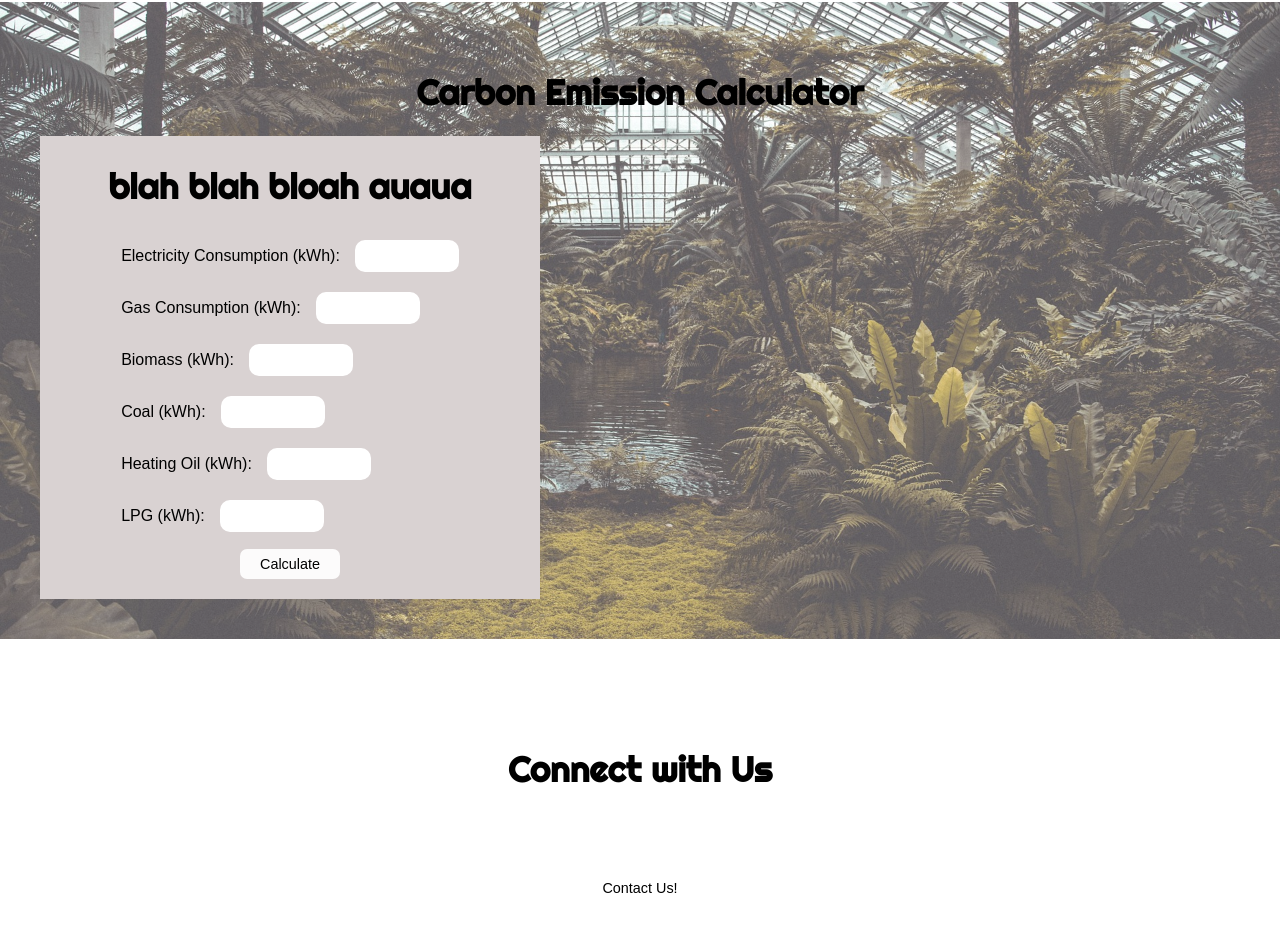
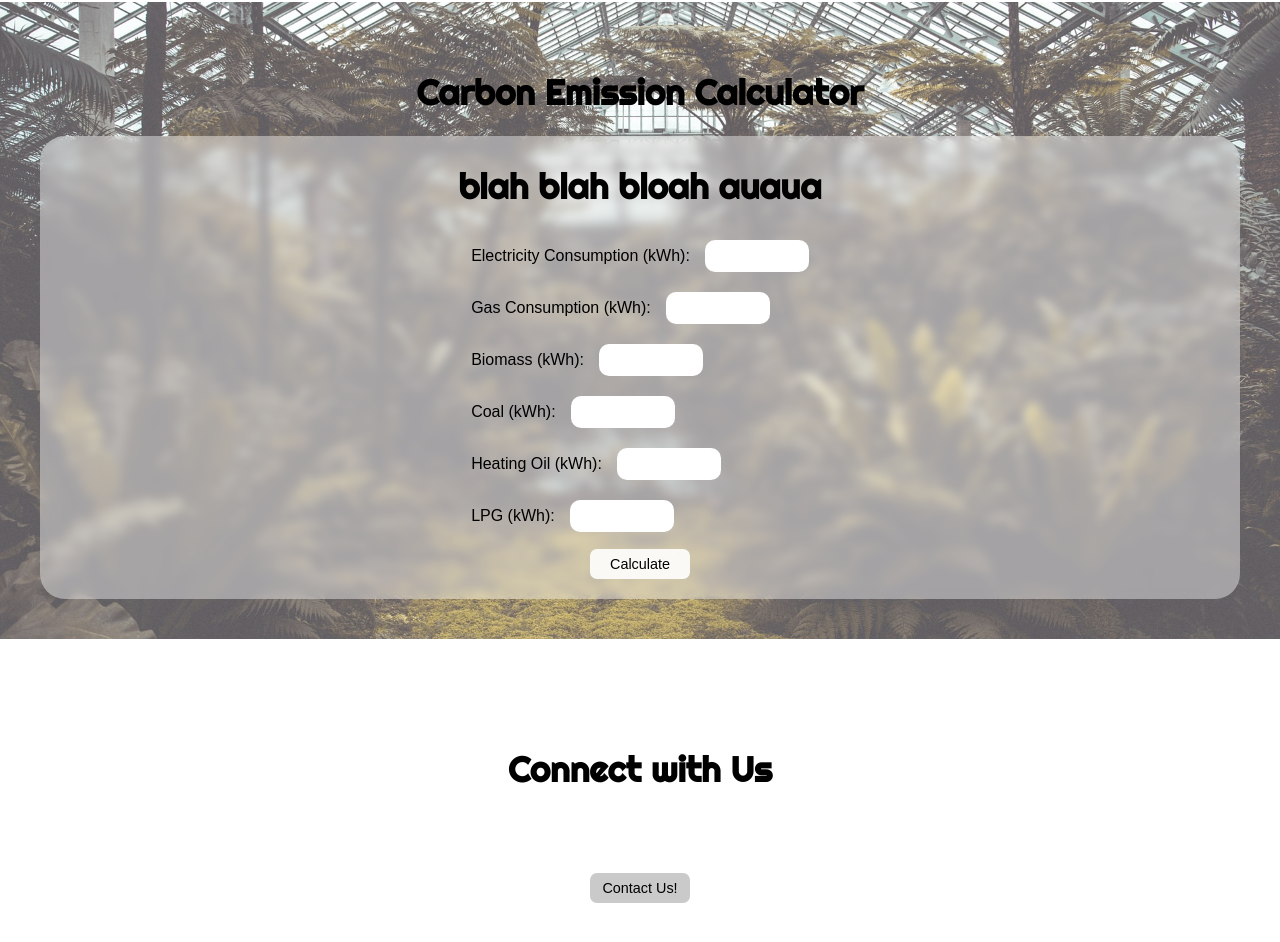
Before and after one commit to sanatmehrotra/Project_Website, a plain HTML site: page index.html in a window 1280 px wide. Shown: the part 1533-2475 px from the top of the page. Drawn offline with Linux system fonts and the light colour scheme.

Commit message:
Update styles.css

```diff
--- a/styles.css
+++ b/styles.css
@@ -9,16 +9,17 @@ body {
 }
 
 ::-webkit-scrollbar {
-    width: 12px;
+    width: 1px;
   }
 
   ::-webkit-scrollbar-thumb {
-    background-color: #ffffffb7;
+    background-color: #c2e6c1b7;
     border-radius: 0px;
   }
 
   ::-webkit-scrollbar-track {
-    background-color: #00c37b60;
+    background-color: #001d0558;
+    border-radius: 0.01px;
   }
 
 .parallax-main {
@@ -229,12 +230,14 @@ footer {
   }
 
   .calculator {
-    width: 500px;
+    width: auto;
     display: flex;
      flex-direction: column;
      justify-content: center;
      align-items: center;
-     background-color: rgb(217, 210, 210);
+     background-color: rgba(255, 255, 255, 0.415);
+     backdrop-filter: blur(5px);
+     border-radius: 25px;
    }
 
    .input-group {
@@ -279,10 +282,30 @@ footer {
      background-color: rgba(255,255,255,0.3);
    }
 
+   .button1 {
+    width: 100px;
+    height: 30px;
+    border: none;
+    border-radius: 7px;
+    margin-top: 7px;
+    background-color: rgba(197, 197, 197, 0.9);
+    color: #000;
+    cursor: pointer;
+    font-size: .9rem;
+  }
+
+  .button1:hover {
+    background-color: rgba(201, 201, 201, 0.6);
+  }
+  .button1:active {
+    background-color: rgba(57, 57, 57, 0.3);
+  }
+
 
    .result {
      margin-top: 20px;
      font-size: 1.5rem;
-     font-weight: 500;
-     color: white;
+     font-weight: 700;
+     color: rgb(0, 0, 0);
+     margin-bottom: 12px;
  }
```
